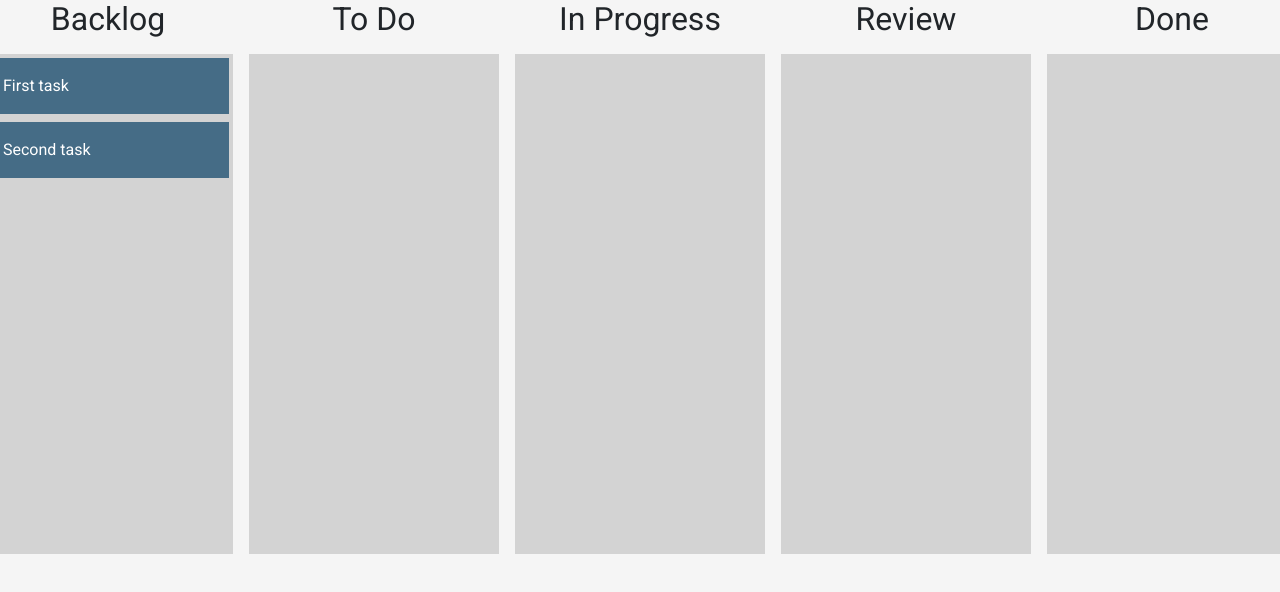
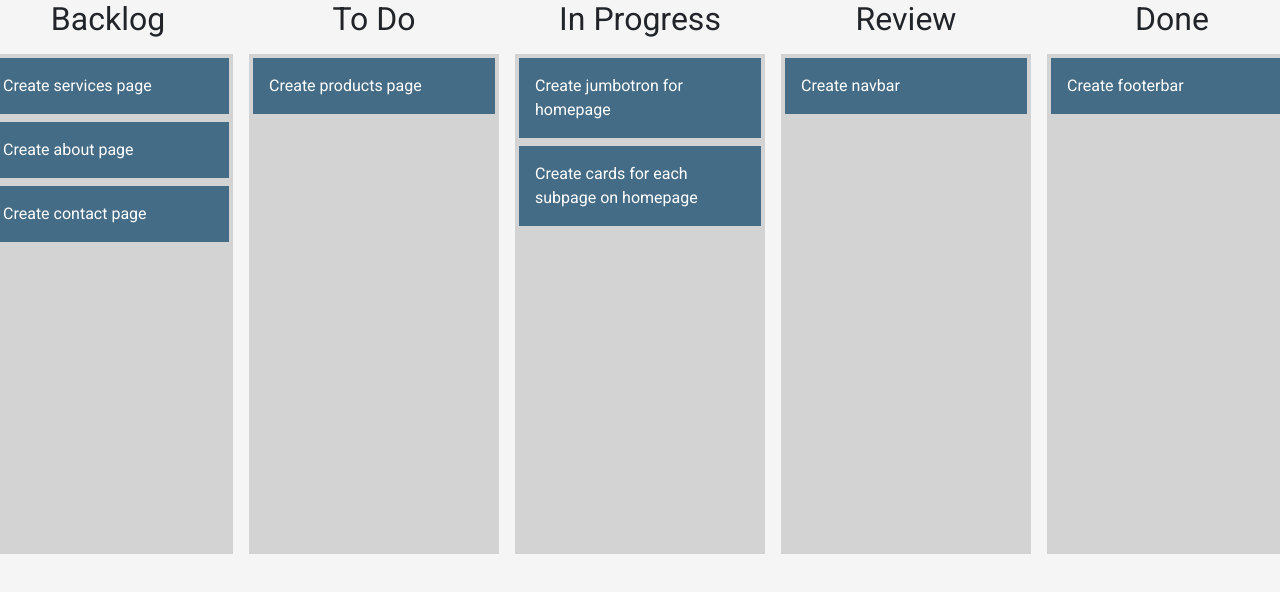
Before and after one commit to darrylmendonez/project-mgmt-board, a React (Create React App) app: page / in a window 1280 px wide. Shown: the top 592 px of the page. Built offline with nearby package versions, Linux system fonts and the light colour scheme.

Commit message:
added new tasks and placed them in diff columns on init

```diff
--- a/package.json
+++ b/package.json
@@ -21,7 +21,7 @@
     "test": "react-scripts test",
     "eject": "react-scripts eject",
     "predeploy": "npm run build",
-    "deploy": "gh-pages -d build"
+    "deploy": "gh-pages -b master -d build"
   },
   "eslintConfig": {
     "extends": "react-app"
--- a/src/App.js
+++ b/src/App.js
@@ -2,31 +2,49 @@ import React, { useState } from 'react';
 import { v4 as uuidv4 } from 'uuid';
 import { DragDropContext, Droppable, Draggable } from 'react-beautiful-dnd';
 
-const itemsFromBackend = [
-  {id: uuidv4(), content: 'First task'},
-  { id: uuidv4(), content: 'Second task'}
+const initialBacklog = [
+  { id: uuidv4(), content: 'Create services page'},
+  { id: uuidv4(), content: 'Create about page'},
+  { id: uuidv4(), content: 'Create contact page'},
 ];
+
+const initialToDo = [
+  { id: uuidv4(), content: 'Create products page'},
+]
+
+const initialInProgress = [
+  { id: uuidv4(), content: 'Create jumbotron for homepage'},
+  { id: uuidv4(), content: 'Create cards for each subpage on homepage'},
+]
+
+const initialReview = [
+  {id: uuidv4(), content: 'Create navbar'},
+]
+
+const initialDone = [
+  {id: uuidv4(), content: 'Create footerbar'},
+]
 
 const columnsFromBackend = {
   [uuidv4()]: {
     name: 'Backlog',
-    items: itemsFromBackend
+    items: initialBacklog
   },
   [uuidv4()]: {
     name: 'To Do',
-    items: []
+    items: initialToDo
   },
   [uuidv4()]: {
     name: 'In Progress',
-    items: []
+    items: initialInProgress
   },
   [uuidv4()]: {
     name: 'Review',
-    items: []
+    items: initialReview
   },
   [uuidv4()]: {
     name: 'Done',
-    items: []
+    items: initialDone
   }
 }
 
```
